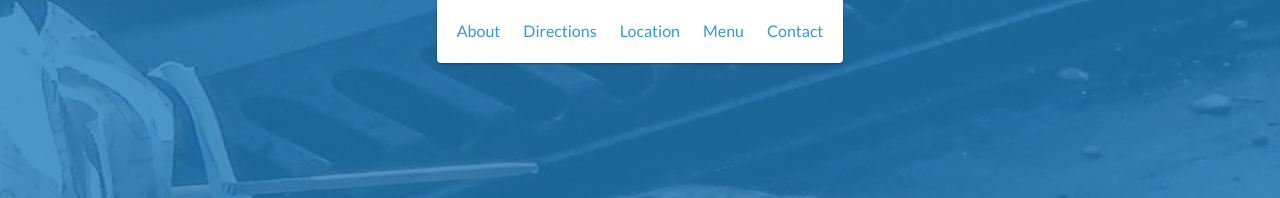
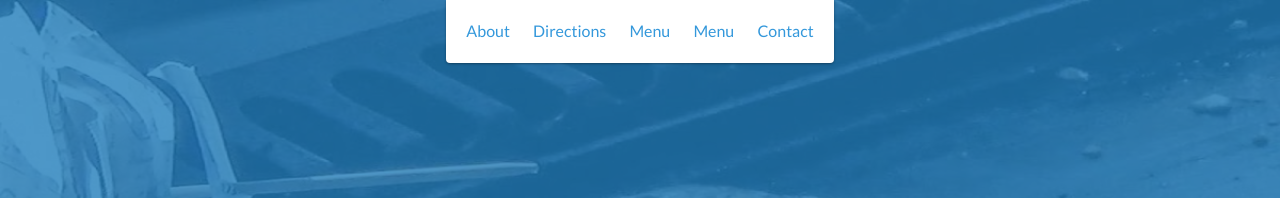
Before and after one commit to ShockleyJE/mo-streetfood, a website: page index.html in a window 1280 px wide. Shown: the top 198 px of the page. Drawn offline with nearby package versions, Linux system fonts and the light colour scheme.

Commit message:
pushing to request rest of content

```diff
--- a/index.html
+++ b/index.html
@@ -31,7 +31,7 @@
                 <a href="#experience">Directions</a>
             </li>
             <li>
-                <a href="#education">Location</a>
+                <a href="#education">Menu</a>
             </li>
             <li>
                 <a href="#projects">Menu</a>
```
